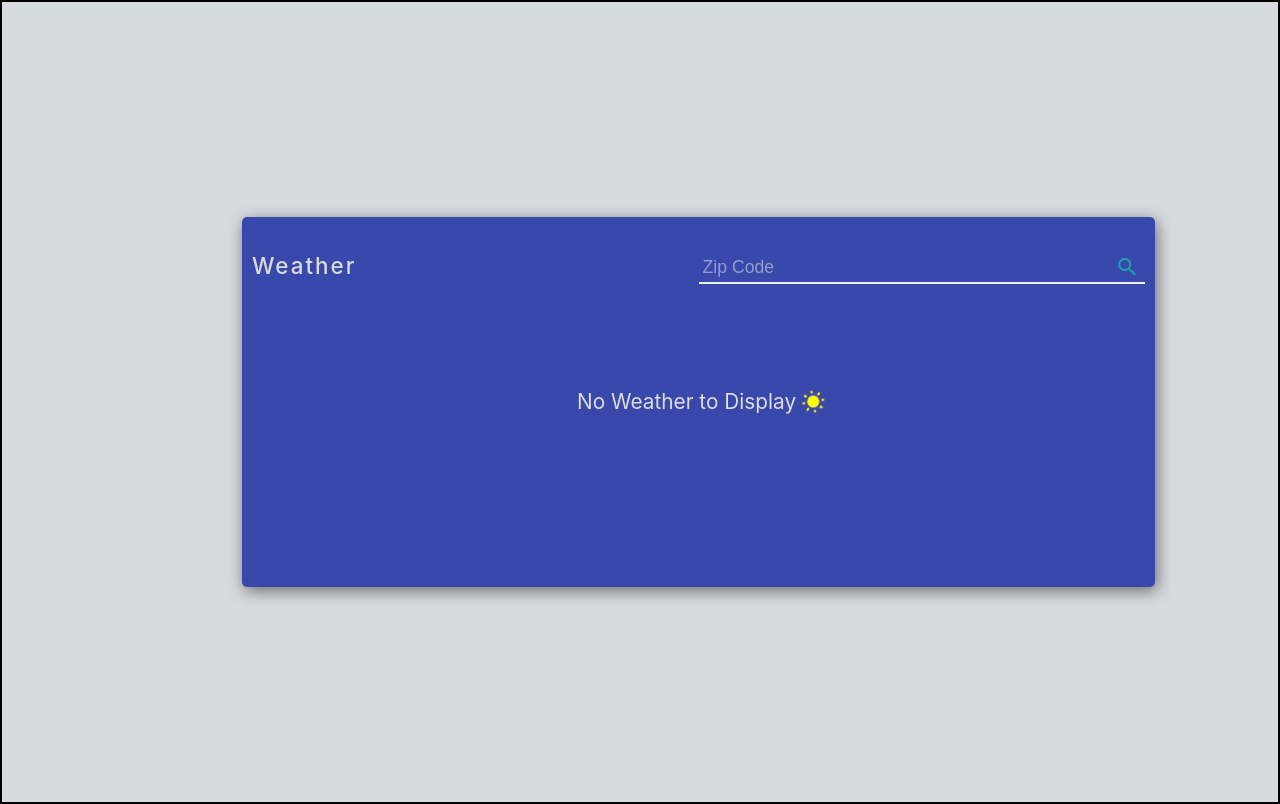
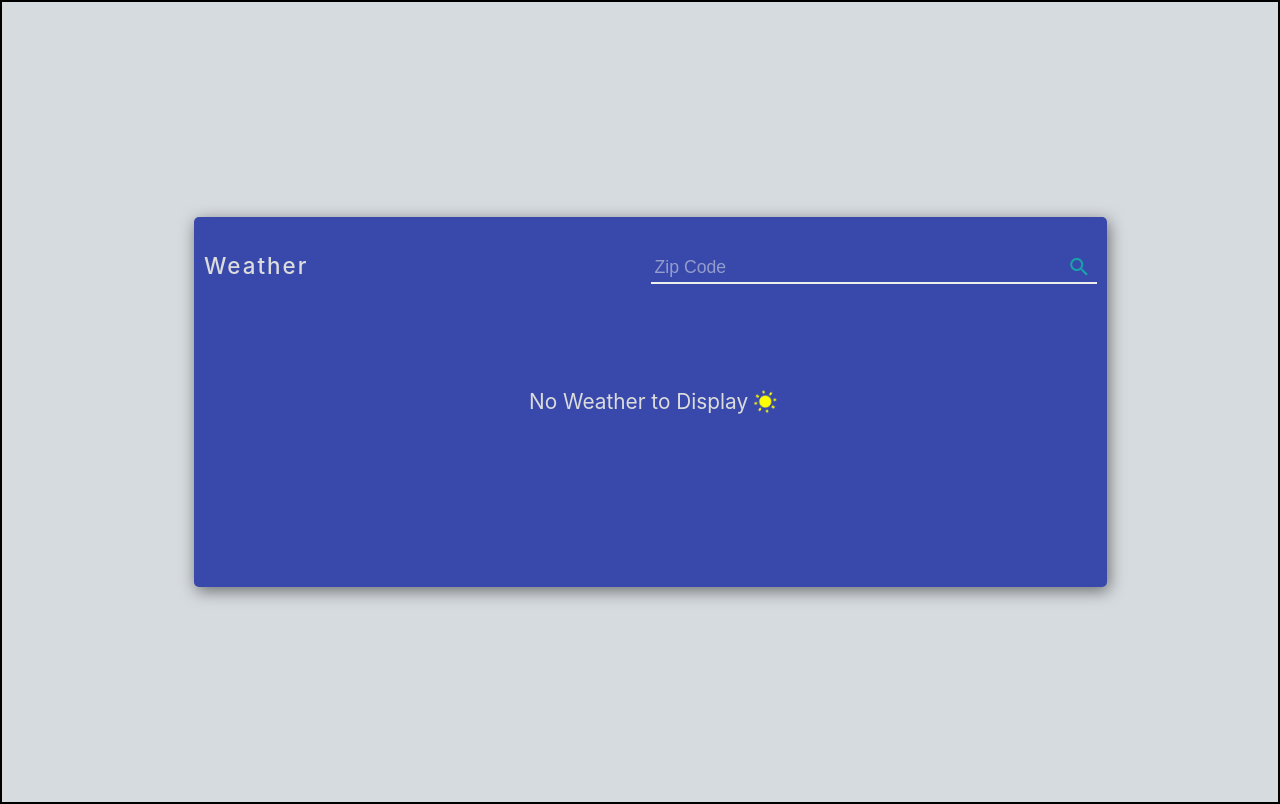
Before and after one commit to shalant/react-weather-2, a React (Create React App) app: page / in a window 1280 px wide. Built offline with nearby package versions, Linux system fonts and the light colour scheme.

Commit message:
custom styling for container, hackery aboundeth

```diff
--- a/src/Styles/Weather.css
+++ b/src/Styles/Weather.css
@@ -8,6 +8,7 @@
     position: relative;
     padding: 10px;
     margin: 1.5rem;
+    margin-left: 1.755rem;
 }
 
 .weather-header h3 {
@@ -92,11 +93,19 @@
     content: '\00b0';
 }
 
+/* @media screen and (min-width: 500px) {
+    .weather-container {
+        height: 350px;
+        margin-left: 7rem;
+        width: 70%;
+    }
+} */
+
 @media screen and (min-width: 700px) {
     .weather-container {
         height: 350px;
-        margin-left: 9rem;
-        margin-right: 5rem;
+        margin-left: 7rem;
+        width: 70%;
     }
 
     .weather-header {
@@ -131,8 +140,8 @@
 @media screen and (min-width: 1000px) {
     .weather-container {
         width: 70%;
-        margin-left: 15rem;
-        margin-right: 5rem;
+        margin-left: 12rem;
+        margin-right: 7rem;
     }
 }
 
```
